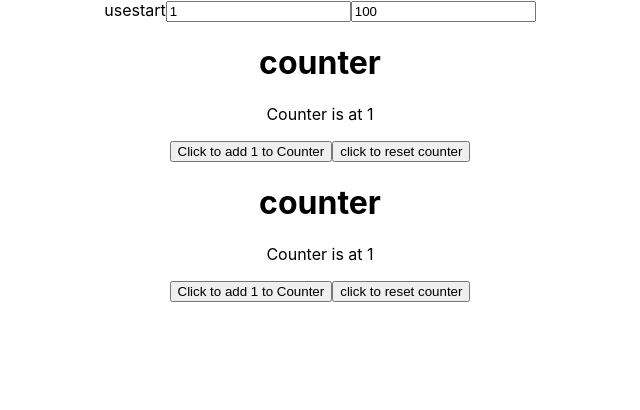
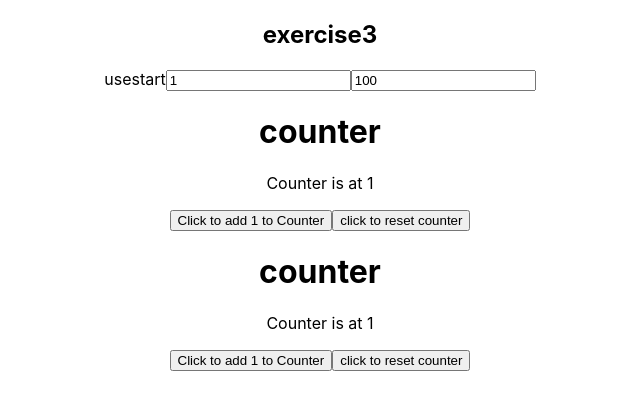
Before and after one commit to almogzaken/usestate, a React (Create React App) app: page / in a window 1280 px wide. Shown: the top 410 px of the page, without its empty margins (320-960 px from the left). Built offline with nearby package versions, Linux system fonts and the light colour scheme.

Commit message:
Added maxCounter

```diff
--- a/src/App.js
+++ b/src/App.js
@@ -15,7 +15,9 @@ function handleMax(event){
   setMaxCounter(Number(event.target.value))
 }
   return (
+
     <div className="App">
+      <h2>exercise3</h2>
       usestart
       <input type = "number" value={delta} onChange = {handleDelta}/>
       <input type = "number" value={maxCounter} onChange = {handleMax}/>
```
